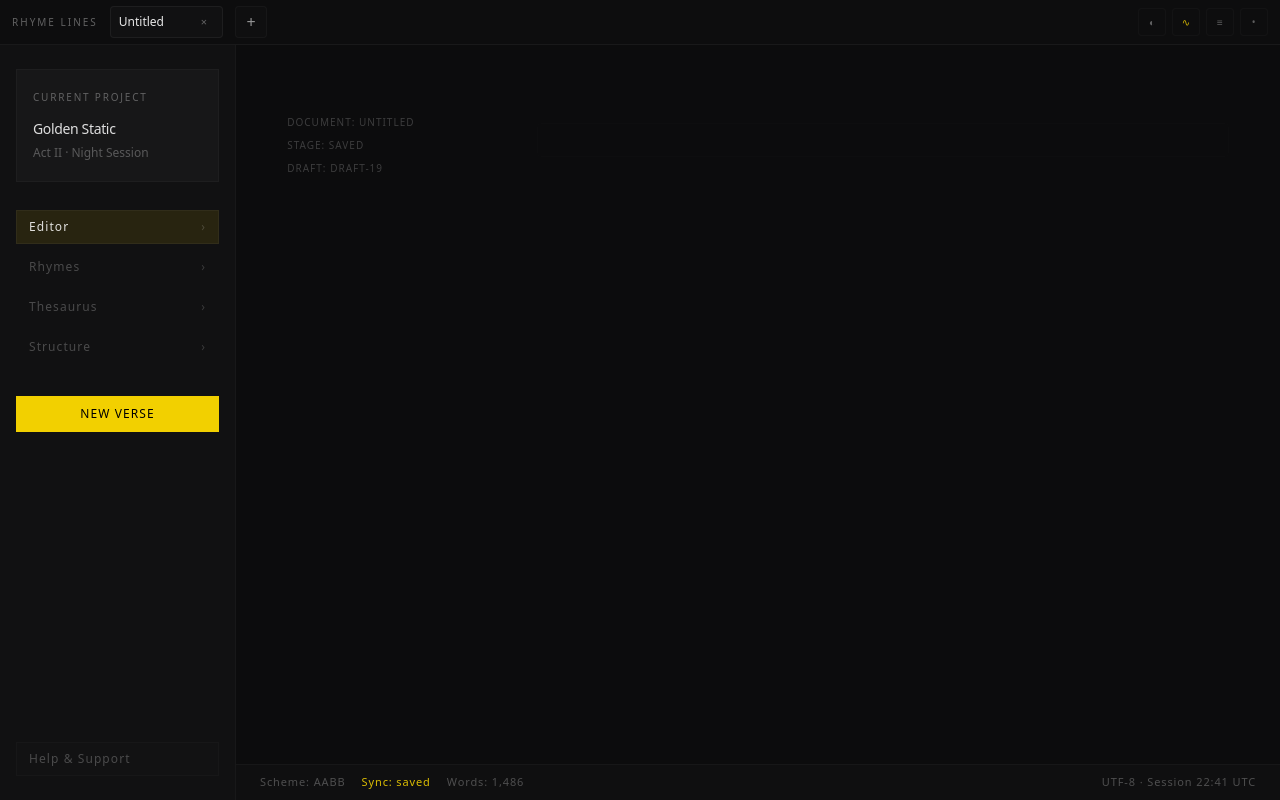
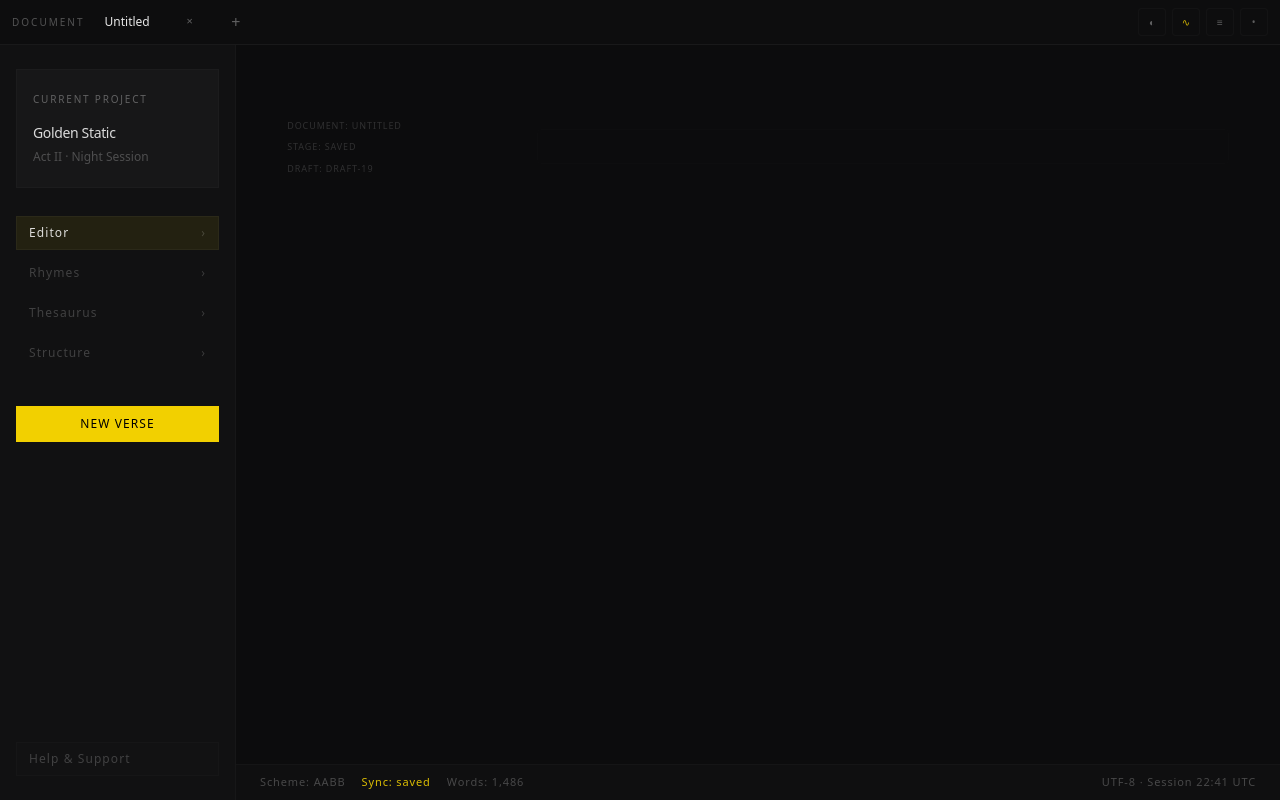
Before and after one commit to ClayTheMisfit/rhyme-lines, a Next.js app: page /editor in a window 1280 px wide. Built offline with nearby package versions, Linux system fonts and the light colour scheme.

Commit message:
Finish editor composition polish and quiet chrome

```diff
--- a/src/app/editor/page.tsx
+++ b/src/app/editor/page.tsx
@@ -6,11 +6,11 @@ export default function EditorPage() {
     <div className="flex min-h-screen flex-col bg-black text-white">
       <TopBar />
       <div className="flex min-h-0 flex-1" style={{ paddingTop: 'var(--header-height, 48px)' }}>
-        <aside className="hidden w-[236px] flex-col border-r border-white/[0.03] bg-[#111112] px-4 py-6 lg:flex">
-          <div className="border border-white/[0.03] bg-[#171718] px-4 py-5">
+        <aside className="hidden w-[236px] flex-col border-r border-white/[0.025] bg-[#111112] px-4 py-6 lg:flex">
+          <div className="border border-white/[0.025] bg-[#171718] px-4 py-5.5">
             <p className="text-[10px] uppercase tracking-[0.18em] text-white/32">Current Project</p>
-            <p className="mt-3.5 text-sm tracking-tight text-white/86">Golden Static</p>
-            <p className="mt-1.5 text-xs text-white/28">Act II · Night Session</p>
+            <p className="mt-4 text-sm tracking-tight text-white/84">Golden Static</p>
+            <p className="mt-1.5 text-xs text-white/24">Act II · Night Session</p>
           </div>
 
           <nav className="mt-7 space-y-1.5">
@@ -20,8 +20,8 @@ export default function EditorPage() {
                 type="button"
                 className={`flex w-full items-center justify-between border px-3 py-2 text-left text-xs tracking-[0.09em] ${
                   item === 'Editor'
-                    ? 'border-white/[0.045] bg-[#f2d000]/10 text-white/85'
-                    : 'border-transparent text-white/24 hover:border-white/[0.03] hover:text-white/52'
+                    ? 'border-white/[0.035] bg-[#f2d000]/8 text-white/84'
+                    : 'border-transparent text-white/20 hover:border-white/[0.025] hover:text-white/48'
                 }`}
               >
                 {item}
@@ -32,14 +32,14 @@ export default function EditorPage() {
 
           <button
             type="button"
-            className="mt-8 h-9 border border-[#f2d000] bg-[#f2d000] text-xs font-medium tracking-[0.09em] text-black"
+            className="mt-9 h-9 border border-[#f2d000] bg-[#f2d000] text-xs font-medium tracking-[0.09em] text-black"
           >
             NEW VERSE
           </button>
 
           <button
             type="button"
-            className="mt-auto border border-white/[0.02] bg-white/[0.005] px-3 py-2 text-left text-xs tracking-[0.09em] text-white/24 hover:text-white/44"
+            className="mt-auto border border-white/[0.018] bg-white/[0.004] px-3 py-2 text-left text-xs tracking-[0.09em] text-white/20 hover:text-white/40"
           >
             Help & Support
           </button>
@@ -49,7 +49,7 @@ export default function EditorPage() {
           <main className="flex min-h-0 flex-1">
             <EditorShell />
           </main>
-          <footer className="flex h-9 items-center justify-between border-t border-white/[0.03] bg-[#0f0f10] px-4 text-[11px] tracking-[0.08em] text-white/26 sm:px-6">
+          <footer className="flex h-9 items-center justify-between border-t border-white/[0.025] bg-[#0f0f10] px-4 text-[11px] tracking-[0.08em] text-white/24 sm:px-6">
             <div className="flex items-center gap-4">
               <span>Scheme: AABB</span>
               <span className="text-[#f2d000]/90">Sync: saved</span>
--- a/src/app/globals.css
+++ b/src/app/globals.css
@@ -159,10 +159,10 @@ body.bg-white {
 .editor-root {
   position: relative;
   --rl-font: var(--rl-font-editor);
-  --rl-font-size: var(--editor-font-size, 22px);
-  --rl-line-height: max(var(--editor-line-height, 1.95), 1.68);
+  --rl-font-size: var(--editor-font-size, 23px);
+  --rl-line-height: max(var(--editor-line-height, 2.02), 1.72);
   --rl-line-pad-y: 2px;
-  --rl-pad-top: calc(3.1rem + var(--editor-safe-offset));
+  --rl-pad-top: calc(3.45rem + var(--editor-safe-offset));
   --rl-pad-bottom: 2.5rem;
   --rl-pad-inline: clamp(1.5rem, 4vw, 4rem);
   --rl-meta-width: clamp(130px, 12vw, 170px);
@@ -362,14 +362,14 @@ body.bg-white .rl-editor .line {
 }
 
 .gutterMirror-dark {
-  color: rgba(255, 255, 255, 0.14);
+  color: rgba(255, 255, 255, 0.11);
 }
 
 .editor-meta-col {
   margin: 0;
   padding-block: var(--rl-pad-top) var(--rl-pad-bottom);
-  color: rgba(255, 255, 255, 0.2);
-  font-size: 10px;
+  color: rgba(255, 255, 255, 0.15);
+  font-size: 9px;
   line-height: 1.75;
   letter-spacing: 0.1em;
   text-transform: uppercase;
--- a/src/components/TopBar.tsx
+++ b/src/components/TopBar.tsx
@@ -164,7 +164,7 @@ export default function TopBar() {
       style={{ zIndex: layers.topBar }}
     >
       <div className="flex min-w-0 flex-1 items-center gap-3">
-        <span className="hidden text-[10px] uppercase tracking-[0.2em] text-white/35 lg:inline">Rhyme Lines</span>
+        <span className="hidden text-[10px] uppercase tracking-[0.2em] text-white/28 lg:inline">Document</span>
         <TabBar
           tabs={tabs}
           activeTabId={activeTabId}
--- a/src/components/tabs/TabBar.tsx
+++ b/src/components/tabs/TabBar.tsx
@@ -81,9 +81,9 @@ export function TabBar({ tabs, activeTabId, saveStatus, onNew, onSelect, onClose
                 role="tab"
                 aria-selected={isActive}
                 className={cx(
-                  'group relative flex min-h-8 items-center gap-2 rounded-sm border border-transparent px-2 py-1 text-[12px] transition-colors whitespace-nowrap focus-visible:outline-none focus-visible:ring-2 focus-visible:ring-white/25',
-                  isActive ? 'border-white/[0.05] bg-white/[0.02] text-white/90' : 'text-white/52 hover:text-white/72',
-                  tab.isDirty && !isActive && 'text-white/66'
+                  'group relative flex min-h-8 items-center gap-2 rounded-sm border-b border-transparent px-2 py-1 text-[12px] transition-colors whitespace-nowrap focus-visible:outline-none focus-visible:ring-2 focus-visible:ring-white/20',
+                  isActive ? 'border-[#f2d000]/75 text-white/90' : 'text-white/40 hover:text-white/65',
+                  tab.isDirty && !isActive && 'text-white/55'
                 )}
                 onClick={() => onSelect(tab.id)}
                 onDoubleClick={() => startEditing(tab.id, tab.title)}
@@ -139,7 +139,7 @@ export function TabBar({ tabs, activeTabId, saveStatus, onNew, onSelect, onClose
 
       <button
         type="button"
-        className="inline-flex h-8 w-8 items-center justify-center rounded-sm border border-white/[0.03] bg-white/[0.01] text-base text-white/55 transition duration-100 hover:text-white/80 focus-visible:outline-none focus-visible:ring-2 focus-visible:ring-white/25"
+        className="inline-flex h-8 w-8 items-center justify-center rounded-sm text-base text-white/34 transition duration-100 hover:text-white/65 focus-visible:outline-none focus-visible:ring-2 focus-visible:ring-white/20"
         onClick={onNew}
         aria-label="Add tab"
       >
```
